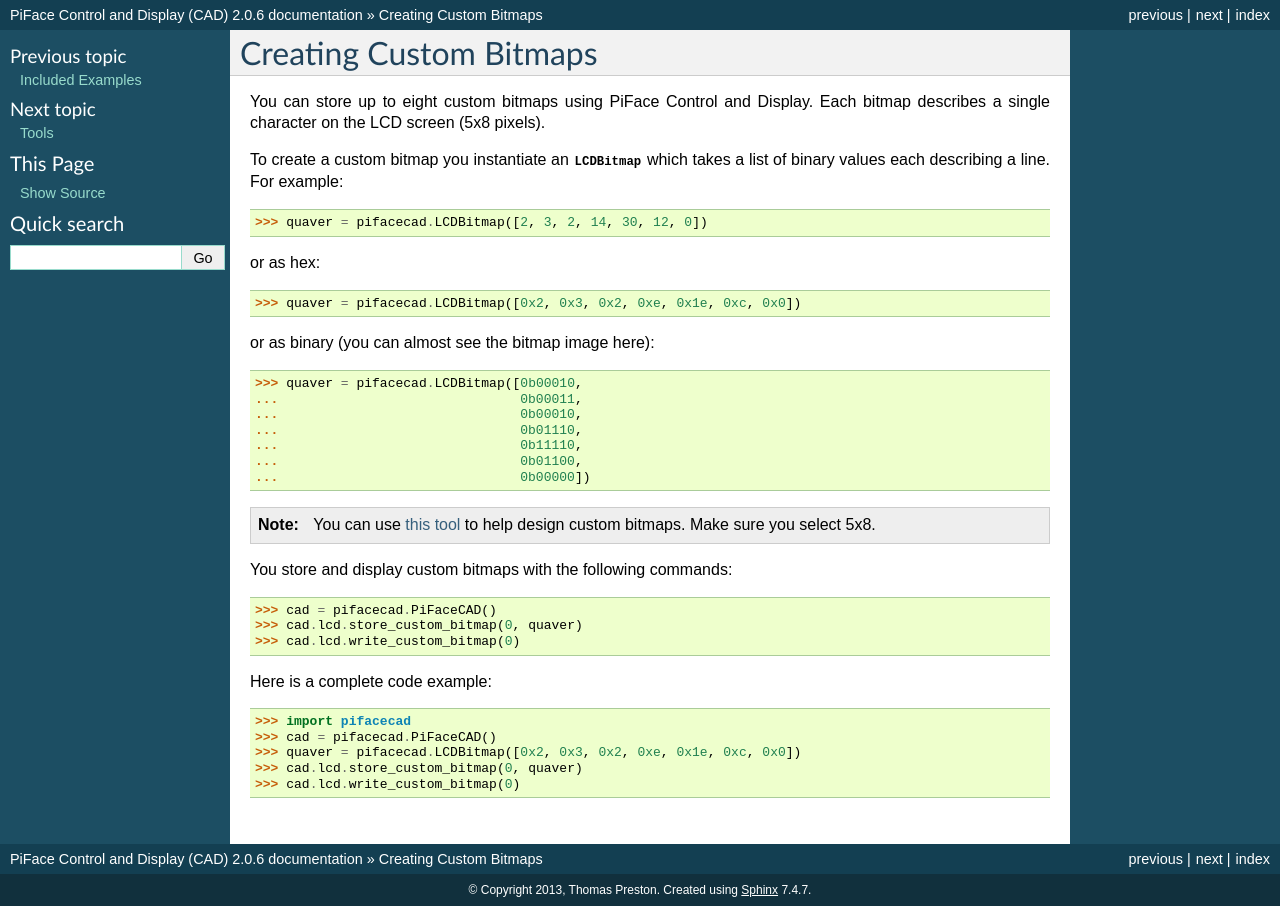
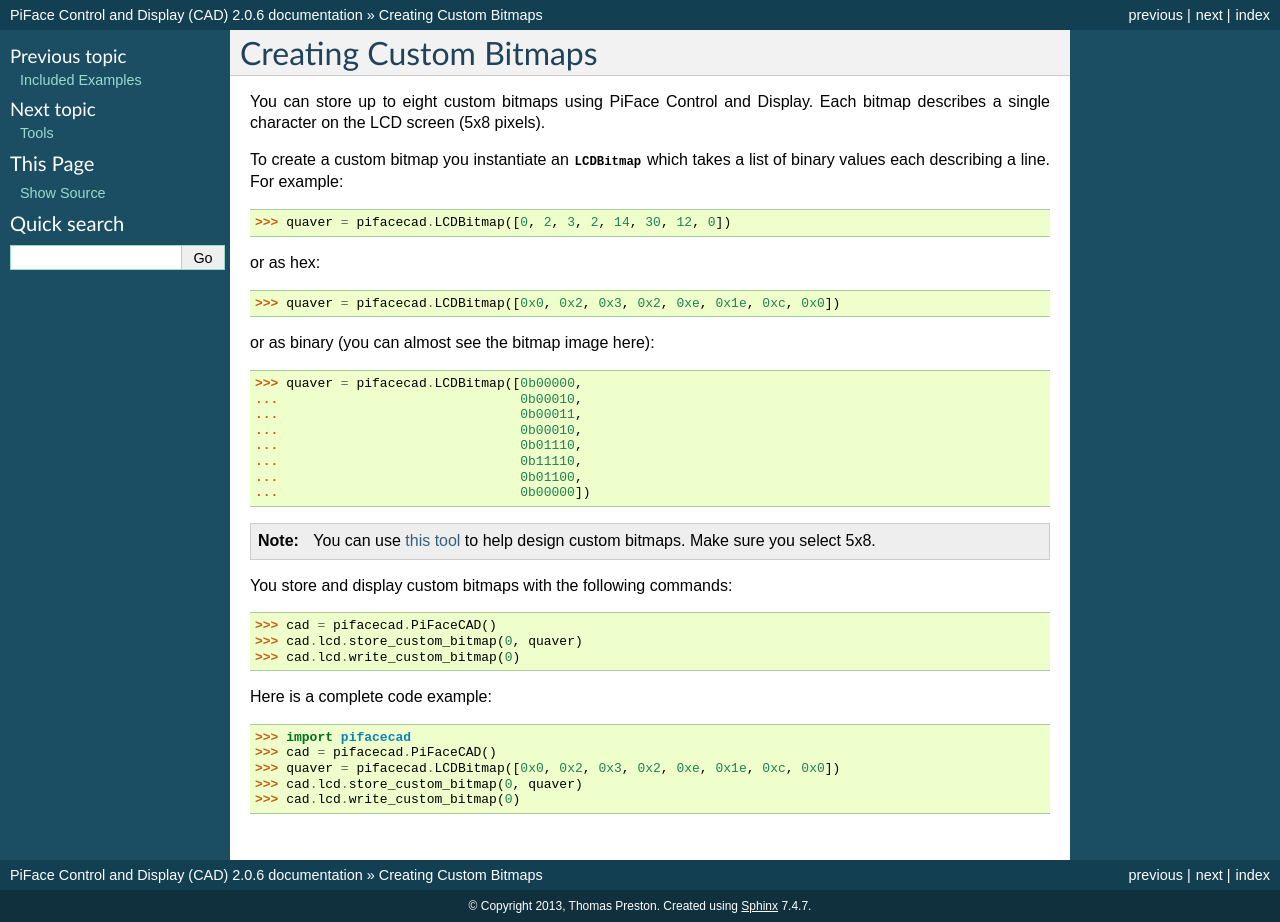
Before and after one commit to piface/pifacecad, a Sphinx documentation site: the page built from docs/creating_custom_bitmaps.rst, in a window 1280 px wide. Built offline with Sphinx 7.4.7, drawn with Linux system fonts in a browser that asks for light colours.

Commit message:
8th line for bitmap
The custom bitmap needs 8 lines but only 7 are given in the examples. Add an extra blank line to the top.

```diff
--- a/docs/creating_custom_bitmaps.rst
+++ b/docs/creating_custom_bitmaps.rst
@@ -8,15 +8,16 @@
 To create a custom bitmap you instantiate an :class:`LCDBitmap` which takes a list
 of binary values each describing a line. For example::
 
-    >>> quaver = pifacecad.LCDBitmap([2, 3, 2, 14, 30, 12, 0])
+    >>> quaver = pifacecad.LCDBitmap([0, 2, 3, 2, 14, 30, 12, 0])
 
 or as hex::
 
-    >>> quaver = pifacecad.LCDBitmap([0x2, 0x3, 0x2, 0xe, 0x1e, 0xc, 0x0])
+    >>> quaver = pifacecad.LCDBitmap([0x0, 0x2, 0x3, 0x2, 0xe, 0x1e, 0xc, 0x0])
 
 or as binary (you can almost see the bitmap image here)::
 
-    >>> quaver = pifacecad.LCDBitmap([0b00010,
+    >>> quaver = pifacecad.LCDBitmap([0b00000,
+    ...                               0b00010,
     ...                               0b00011,
     ...                               0b00010,
     ...                               0b01110,
@@ -37,6 +38,6 @@
 
     >>> import pifacecad
     >>> cad = pifacecad.PiFaceCAD()
-    >>> quaver = pifacecad.LCDBitmap([0x2, 0x3, 0x2, 0xe, 0x1e, 0xc, 0x0])
+    >>> quaver = pifacecad.LCDBitmap([0x0, 0x2, 0x3, 0x2, 0xe, 0x1e, 0xc, 0x0])
     >>> cad.lcd.store_custom_bitmap(0, quaver)
     >>> cad.lcd.write_custom_bitmap(0)
```
